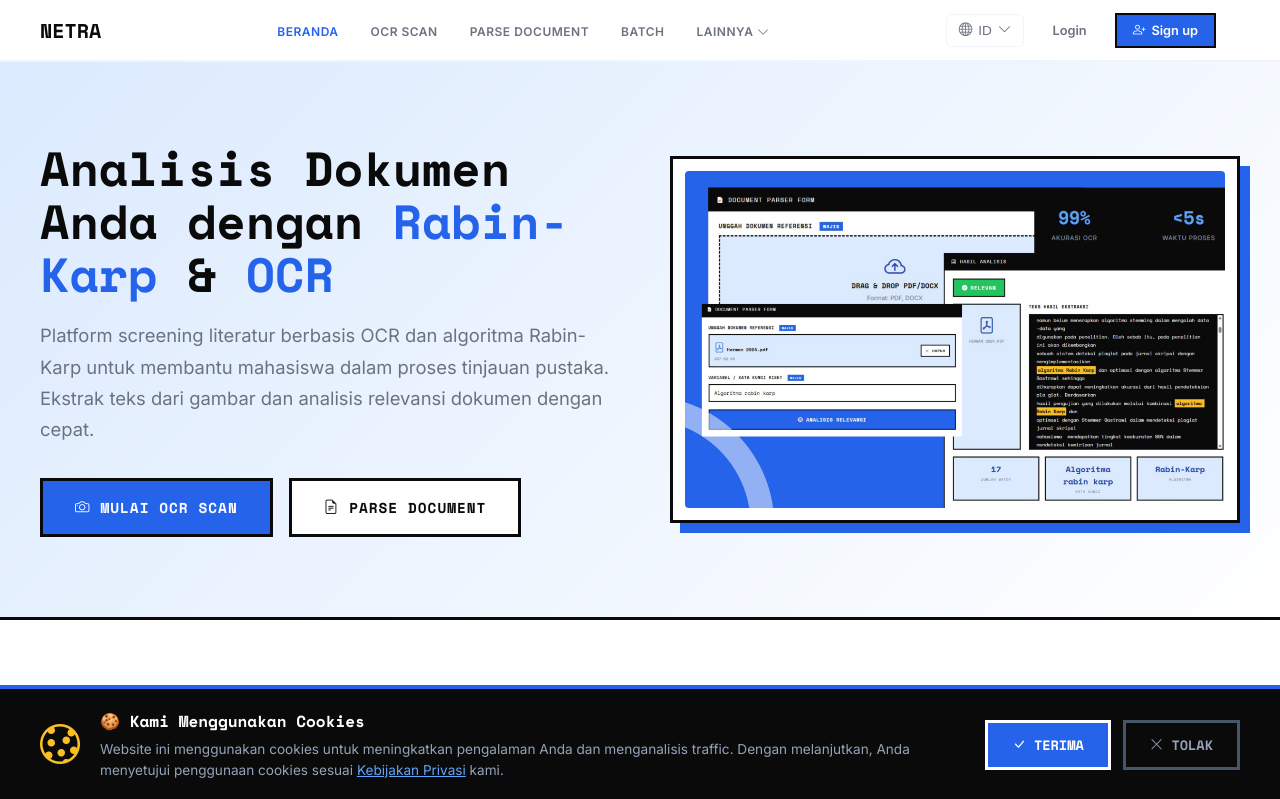
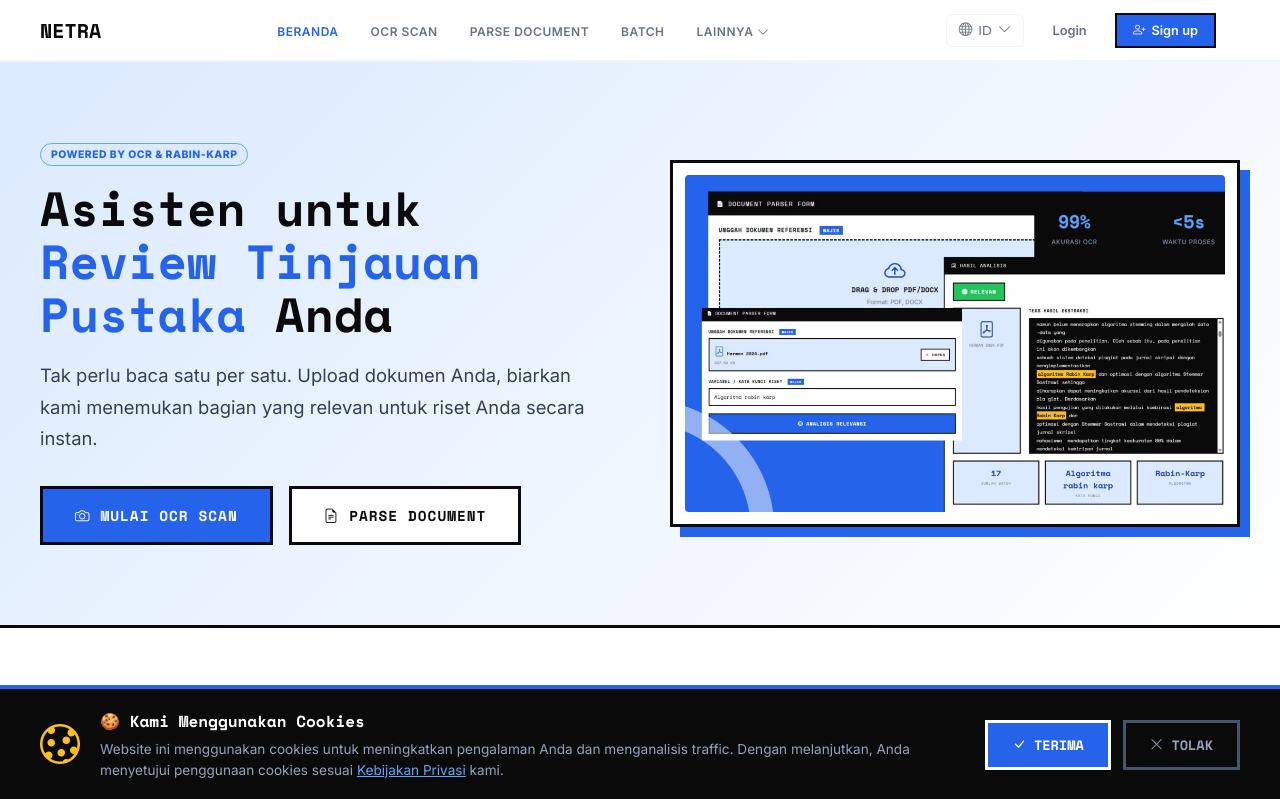
Before and after one commit to dimasu21/Netra, a Flask app: page / in a window 1280 px wide. Shown: the top 799 px of the page. Run offline with Flask 3, Linux system fonts and the light colour scheme; some libraries are stand-ins or nearby versions.

Commit message:
Refactor: Replace 'mahasiswa' with 'Anda', update Hero section design & copy

```diff
--- a/app.py
+++ b/app.py
@@ -2,7 +2,7 @@
 ================================================================================
 ASISTEN TINJAUAN PUSTAKA (Literature Review Assistant)
 ================================================================================
-Aplikasi web untuk membantu mahasiswa melakukan screening referensi fisik
+Aplikasi web untuk membantu Anda melakukan screening referensi fisik
 (buku/jurnal) menggunakan OCR dan Algoritma Rabin-Karp.
 
 Tech Stack:
--- a/standardize_footer.py
+++ b/standardize_footer.py
@@ -22,7 +22,7 @@ STANDARD_FOOTER_HTML = """
         <div class="footer-main">
             <div class="footer-brand">
                 <h3>NETRA</h3>
-                <p>Platform analisis dokumen cerdas berbasis OCR dan algoritma Rabin-Karp untuk membantu mahasiswa dalam
+                <p>Platform analisis dokumen cerdas berbasis OCR dan algoritma Rabin-Karp untuk membantu Anda dalam
                     proses tinjauan pustaka.</p>
             </div>
 
--- a/static/js/translations.js
+++ b/static/js/translations.js
@@ -17,10 +17,11 @@ const translations = {
         'nav.logout': 'Logout',
 
         // Hero
-        'hero.title': 'Analisis Dokumen Anda dengan',
-        'hero.rabinkarp': 'Rabin-Karp',
-        'hero.ocr': 'OCR',
-        'hero.description': 'Platform screening literatur berbasis OCR dan algoritma Rabin-Karp untuk membantu mahasiswa dalam proses tinjauan pustaka. Ekstrak teks dari gambar dan analisis relevansi dokumen dengan cepat.',
+        'hero.badge': 'Powered by OCR & Rabin-Karp',
+        'hero.title': 'Asisten untuk',
+        'hero.highlight_keyword': 'Review Tinjauan Pustaka',
+        'hero.suffix': 'Anda',
+        'hero.description': 'Tak perlu baca satu per satu. Upload dokumen Anda, biarkan kami menemukan bagian yang relevan untuk riset Anda secara instan.',
         'hero.btn.ocr': 'Mulai OCR Scan',
         'hero.btn.document': 'Parse Document',
 
@@ -75,10 +76,11 @@ const translations = {
         'nav.signup': 'Sign up',
         'nav.logout': 'Logout',
 
-        'hero.title': 'Smart Document Analysis with',
-        'hero.rabinkarp': 'Rabin-Karp',
-        'hero.ocr': 'OCR',
-        'hero.description': 'OCR-based literature screening platform using the Rabin-Karp algorithm to help students in the literature review process. Extract text from images and analyze document relevance quickly.',
+        'hero.badge': 'Powered by OCR & Rabin-Karp',
+        'hero.title': 'Assistant for',
+        'hero.highlight_keyword': 'Your Literature Review',
+        'hero.suffix': '',
+        'hero.description': 'No need to read one by one. Upload your documents, let us find the relevant parts for your research instantly.',
         'hero.btn.ocr': 'Start OCR Scan',
         'hero.btn.document': 'Parse Document',
 
@@ -127,10 +129,11 @@ const translations = {
         'nav.signup': '註冊',
         'nav.logout': '登出',
 
-        'hero.title': '智能文件分析',
-        'hero.rabinkarp': 'Rabin-Karp',
-        'hero.ocr': 'OCR',
-        'hero.description': '基於OCR和Rabin-Karp算法的文獻篩選平台，幫助學生進行文獻回顧。快速從圖像中提取文字並分析文件相關性。',
+        'hero.badge': 'Powered by OCR & Rabin-Karp',
+        'hero.title': '您文獻回顧的',
+        'hero.highlight_keyword': '最佳助手',
+        'hero.suffix': '',
+        'hero.description': '無需逐一閱讀。上傳您的文件，讓我們立即為您的研究找到相關部分。',
         'hero.btn.ocr': '開始OCR掃描',
         'hero.btn.document': '解析文件',
 
@@ -179,10 +182,11 @@ const translations = {
         'nav.signup': '注册',
         'nav.logout': '退出',
 
-        'hero.title': '智能文档分析',
-        'hero.rabinkarp': 'Rabin-Karp',
-        'hero.ocr': 'OCR',
-        'hero.description': '基于OCR和Rabin-Karp算法的文献筛选平台，帮助学生进行文献回顾。快速从图像中提取文字并分析文档相关性。',
+        'hero.badge': 'Powered by OCR & Rabin-Karp',
+        'hero.title': '您文献回顾的',
+        'hero.highlight_keyword': '最佳助手',
+        'hero.suffix': '',
+        'hero.description': '无需逐一阅读。上传您的文档，让我们立即为您的研究找到相关部分。',
         'hero.btn.ocr': '开始OCR扫描',
         'hero.btn.document': '解析文档',
 
@@ -231,10 +235,11 @@ const translations = {
         'nav.signup': 'Đăng ký',
         'nav.logout': 'Đăng xuất',
 
-        'hero.title': 'Phân tích tài liệu thông minh với',
-        'hero.rabinkarp': 'Rabin-Karp',
-        'hero.ocr': 'OCR',
-        'hero.description': 'Nền tảng sàng lọc tài liệu dựa trên OCR và thuật toán Rabin-Karp để giúp sinh viên trong quá trình đánh giá tài liệu. Trích xuất văn bản từ hình ảnh và phân tích mức độ liên quan của tài liệu một cách nhanh chóng.',
+        'hero.badge': 'Powered by OCR & Rabin-Karp',
+        'hero.title': 'Trợ lý cho',
+        'hero.highlight_keyword': 'Đánh giá Tài liệu',
+        'hero.suffix': 'của bạn',
+        'hero.description': 'Không cần đọc từng tài liệu. Tải lên tài liệu của bạn, hãy để chúng tôi tìm phần liên quan cho nghiên cứu của bạn ngay lập tức.',
         'hero.btn.ocr': 'Bắt đầu quét OCR',
         'hero.btn.document': 'Phân tích tài liệu',
 
@@ -283,10 +288,11 @@ const translations = {
         'nav.signup': '新規登録',
         'nav.logout': 'ログアウト',
 
-        'hero.title': 'スマート文書分析',
-        'hero.rabinkarp': 'Rabin-Karp',
-        'hero.ocr': 'OCR',
-        'hero.description': 'OCRとRabin-Karpアルゴリズムに基づく文献スクリーニングプラットフォームで、学生の文献レビューを支援します。画像からテキストを抽出し、文書の関連性を素早く分析します。',
+        'hero.badge': 'Powered by OCR & Rabin-Karp',
+        'hero.title': 'あなたの',
+        'hero.highlight_keyword': '文献レビュー',
+        'hero.suffix': 'のアシスタント',
+        'hero.description': '一つずつ読む必要はありません。ドキュメントをアップロードして、研究に関連する部分を即座に見つけましょう。',
         'hero.btn.ocr': 'OCRスキャン開始',
         'hero.btn.document': 'ドキュメント解析',
 
--- a/templates/about.html
+++ b/templates/about.html
@@ -1181,7 +1181,7 @@
 
         <div class="content-block">
             <h2>Apa itu NETRA?</h2>
-            <p>NETRA adalah aplikasi web yang membantu mahasiswa dan peneliti dalam proses screening literatur.
+            <p>NETRA adalah aplikasi web yang membantu Anda dan peneliti dalam proses screening literatur.
                 Dengan menggabungkan teknologi OCR (Optical Character Recognition) dan algoritma Rabin-Karp, NETRA
                 dapat mengekstrak teks dari dokumen fisik dan mencari kata kunci secara efisien.</p>
         </div>
@@ -1224,7 +1224,7 @@
         <div class="footer-main">
             <div class="footer-brand">
                 <h3>NETRA</h3>
-                <p>Platform analisis dokumen cerdas berbasis OCR dan algoritma Rabin-Karp untuk membantu mahasiswa dalam
+                <p>Platform analisis dokumen cerdas berbasis OCR dan algoritma Rabin-Karp untuk membantu Anda dalam
                     proses tinjauan pustaka.</p>
             </div>
 
--- a/templates/batch.html
+++ b/templates/batch.html
@@ -2410,7 +2410,7 @@
         <div class="footer-main">
             <div class="footer-brand">
                 <h3>NETRA</h3>
-                <p>Platform analisis dokumen cerdas berbasis OCR dan algoritma Rabin-Karp untuk membantu mahasiswa dalam
+                <p>Platform analisis dokumen cerdas berbasis OCR dan algoritma Rabin-Karp untuk membantu Anda dalam
                     proses tinjauan pustaka.</p>
             </div>
 
--- a/templates/contact.html
+++ b/templates/contact.html
@@ -1355,7 +1355,7 @@
         <div class="footer-main">
             <div class="footer-brand">
                 <h3>NETRA</h3>
-                <p>Platform analisis dokumen cerdas berbasis OCR dan algoritma Rabin-Karp untuk membantu mahasiswa dalam
+                <p>Platform analisis dokumen cerdas berbasis OCR dan algoritma Rabin-Karp untuk membantu Anda dalam
                     proses tinjauan pustaka.</p>
             </div>
 
--- a/templates/document.html
+++ b/templates/document.html
@@ -2249,7 +2249,7 @@
         <div class="footer-main">
             <div class="footer-brand">
                 <h3>NETRA</h3>
-                <p>Platform analisis dokumen cerdas berbasis OCR dan algoritma Rabin-Karp untuk membantu mahasiswa dalam
+                <p>Platform analisis dokumen cerdas berbasis OCR dan algoritma Rabin-Karp untuk membantu Anda dalam
                     proses tinjauan pustaka.</p>
             </div>
 
--- a/templates/index.html
+++ b/templates/index.html
@@ -24,7 +24,7 @@
     <title>NETRA | Analisis Dokumen Anda dengan OCR & Rabin-Karp</title>
     <meta name="title" content="NETRA | Analisis Dokumen Anda dengan OCR & Rabin-Karp">
     <meta name="description"
-        content="Platform screening literatur berbasis OCR dan algoritma Rabin-Karp untuk membantu mahasiswa dalam proses tinjauan pustaka. Ekstrak teks dari gambar dan analisis relevansi dokumen dengan cepat.">
+        content="Platform screening literatur berbasis OCR dan algoritma Rabin-Karp untuk membantu Anda dalam proses tinjauan pustaka. Ekstrak teks dari gambar dan analisis relevansi dokumen dengan cepat.">
     <meta name="keywords"
         content="OCR, Rabin-Karp, analisis dokumen, tinjauan pustaka, literature review, text extraction, document parser, batch processing, skripsi, thesis">
     <meta name="author" content="NETRA">
@@ -48,7 +48,7 @@
     <meta property="og:url" content="https://netraku.my.id/">
     <meta property="og:title" content="NETRA | Analisis Dokumen Anda dengan OCR & Rabin-Karp">
     <meta property="og:description"
-        content="Platform screening literatur berbasis OCR dan algoritma Rabin-Karp untuk membantu mahasiswa dalam proses tinjauan pustaka.">
+        content="Platform screening literatur berbasis OCR dan algoritma Rabin-Karp untuk membantu Anda dalam proses tinjauan pustaka.">
     <meta property="og:image" content="https://netraku.my.id/static/img/og-image.png">
     <meta property="og:image:width" content="1200">
     <meta property="og:image:height" content="630">
@@ -65,7 +65,7 @@
     <meta name="twitter:url" content="https://netraku.my.id/">
     <meta name="twitter:title" content="NETRA | Analisis Dokumen Anda dengan OCR & Rabin-Karp">
     <meta name="twitter:description"
-        content="Platform screening literatur berbasis OCR dan algoritma Rabin-Karp untuk membantu mahasiswa dalam proses tinjauan pustaka.">
+        content="Platform screening literatur berbasis OCR dan algoritma Rabin-Karp untuk membantu Anda dalam proses tinjauan pustaka.">
     <meta name="twitter:image" content="https://netraku.my.id/static/img/og-image.png">
 
     <!-- Favicon -->
@@ -93,7 +93,7 @@
         "@type": "WebApplication",
         "name": "NETRA",
         "url": "https://netraku.my.id",
-        "description": "Platform screening literatur berbasis OCR dan algoritma Rabin-Karp untuk membantu mahasiswa dalam proses tinjauan pustaka.",
+        "description": "Platform screening literatur berbasis OCR dan algoritma Rabin-Karp untuk membantu Anda dalam proses tinjauan pustaka.",
         "applicationCategory": "EducationalApplication",
         "operatingSystem": "Web Browser",
         "offers": {
@@ -123,7 +123,7 @@
         "name": "NETRA",
         "url": "https://netraku.my.id",
         "logo": "https://netraku.my.id/static/img/logo.png",
-        "description": "Platform analisis dokumen cerdas untuk mahasiswa",
+        "description": "Platform analisis dokumen cerdas untuk Anda",
         "sameAs": []
     }
     </script>
@@ -517,11 +517,53 @@
             z-index: -1;
         }
 
+        .hero-content {
+            position: relative;
+        }
+
+        .hero-badge {
+            display: inline-block;
+            background: var(--blue-pale);
+            color: var(--blue-primary);
+            font-size: 0.65rem;
+            /* Smaller font */
+            font-weight: 700;
+            padding: 4px 10px;
+            /* Smaller padding */
+            border-radius: 20px;
+            text-transform: uppercase;
+            letter-spacing: 0.5px;
+            margin-bottom: 16px;
+            border: 1px solid var(--blue-light);
+        }
+
+        .hero-content h1 {
+            font-family: 'Space Mono', monospace;
+            font-size: 3rem;
+            line-height: 1.1;
+            margin-bottom: 20px;
+            color: var(--black);
+        }
+
+        @media (max-width: 768px) {
+            .hero-content h1 {
+                font-size: 2rem;
+                /* Responsive font size */
+            }
+
+            .hero-badge {
+                font-size: 0.6rem;
+                padding: 3px 8px;
+            }
+        }
+
         .hero-content p {
             font-size: 1.15rem;
-            color: var(--gray);
+            color: #334155;
+            /* Darker gray for better contrast */
             line-height: 1.7;
             margin-bottom: 32px;
+            font-weight: 500;
         }
 
         .hero-cta {
@@ -1674,14 +1716,15 @@
     <section class="hero">
         <div class="hero-container">
             <div class="hero-content">
+                <span class="hero-badge" data-i18n="hero.badge">Powered by OCR & Rabin-Karp</span>
                 <h1>
-                    <span data-i18n="hero.title">Analisis Dokumen Anda dengan</span>
-                    <span class="highlight" data-i18n="hero.rabinkarp">Rabin-Karp</span> &
-                    <span class="highlight" data-i18n="hero.ocr">OCR</span>
+                    <span data-i18n="hero.title">Asisten untuk</span>
+                    <span class="highlight" data-i18n="hero.highlight_keyword">Review Tinjauan Pustaka</span>
+                    <span data-i18n="hero.suffix">Anda</span>
                 </h1>
                 <p data-i18n="hero.description">
-                    Platform screening literatur berbasis OCR dan algoritma Rabin-Karp untuk membantu mahasiswa
-                    dalam proses tinjauan pustaka. Ekstrak teks dari gambar dan analisis relevansi dokumen dengan cepat.
+                    Tak perlu baca satu per satu. Upload dokumen Anda, biarkan kami menemukan bagian yang relevan untuk
+                    riset Anda secara instan.
                 </p>
                 <div class="hero-cta">
                     <a href="/ocr" class="btn-brutal">
@@ -1959,7 +2002,7 @@
         <div class="footer-main">
             <div class="footer-brand">
                 <h3>NETRA</h3>
-                <p>Platform analisis dokumen cerdas berbasis OCR dan algoritma Rabin-Karp untuk membantu mahasiswa dalam
+                <p>Platform analisis dokumen cerdas berbasis OCR dan algoritma Rabin-Karp untuk membantu Anda dalam
                     proses tinjauan pustaka.</p>
             </div>
 
--- a/templates/ocr.html
+++ b/templates/ocr.html
@@ -1770,7 +1770,7 @@
         <div class="footer-main">
             <div class="footer-brand">
                 <h3>NETRA</h3>
-                <p>Platform analisis dokumen cerdas berbasis OCR dan algoritma Rabin-Karp untuk membantu mahasiswa dalam
+                <p>Platform analisis dokumen cerdas berbasis OCR dan algoritma Rabin-Karp untuk membantu Anda dalam
                     proses tinjauan pustaka.</p>
             </div>
 
--- a/templates/privacy.html
+++ b/templates/privacy.html
@@ -1738,7 +1738,8 @@
                     <h2><i class="bi bi-robot"></i> Penggunaan AI</h2>
                     <p>NETRA menggunakan AI untuk menganalisis struktur dokumen Anda. Dokumen yang Anda unggah
                         <strong>tidak digunakan untuk melatih model AI</strong>. Data Anda hanya diproses untuk
-                        keperluan analisis yang Anda minta.</p>
+                        keperluan analisis yang Anda minta.
+                    </p>
                 </div>
 
                 <div class="content-section">
@@ -1798,7 +1799,7 @@
         <div class="footer-main">
             <div class="footer-brand">
                 <h3>NETRA</h3>
-                <p>Platform analisis dokumen cerdas berbasis OCR dan algoritma Rabin-Karp untuk membantu mahasiswa dalam
+                <p>Platform analisis dokumen cerdas berbasis OCR dan algoritma Rabin-Karp untuk membantu Anda dalam
                     proses tinjauan pustaka.</p>
             </div>
 
--- a/templates/terms.html
+++ b/templates/terms.html
@@ -1783,7 +1783,7 @@
         <div class="footer-main">
             <div class="footer-brand">
                 <h3>NETRA</h3>
-                <p>Platform analisis dokumen cerdas berbasis OCR dan algoritma Rabin-Karp untuk membantu mahasiswa dalam
+                <p>Platform analisis dokumen cerdas berbasis OCR dan algoritma Rabin-Karp untuk membantu Anda dalam
                     proses tinjauan pustaka.</p>
             </div>
 
```
Also changed, not shown: templates/pricing.html (+21 -9 lines).
